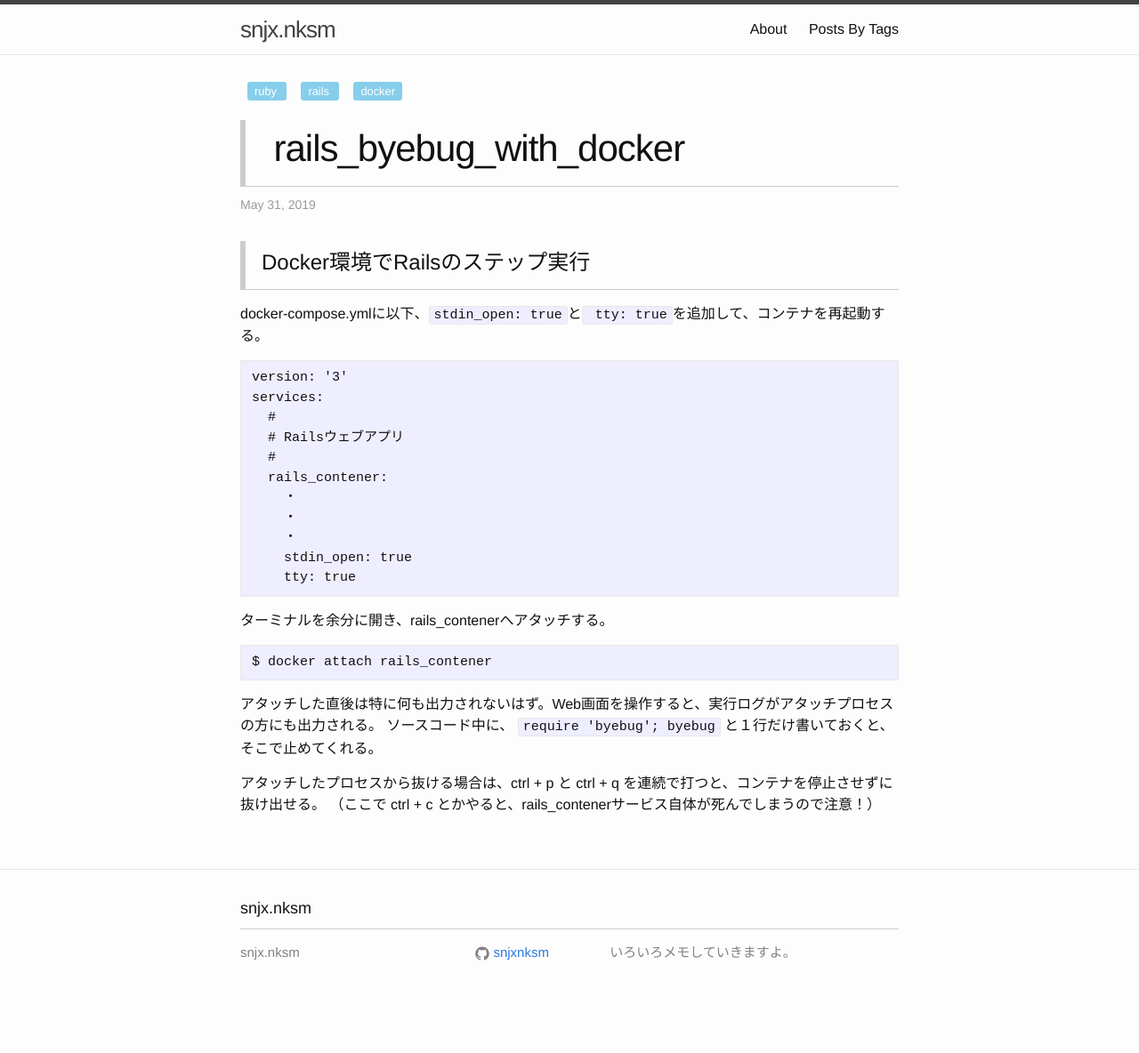
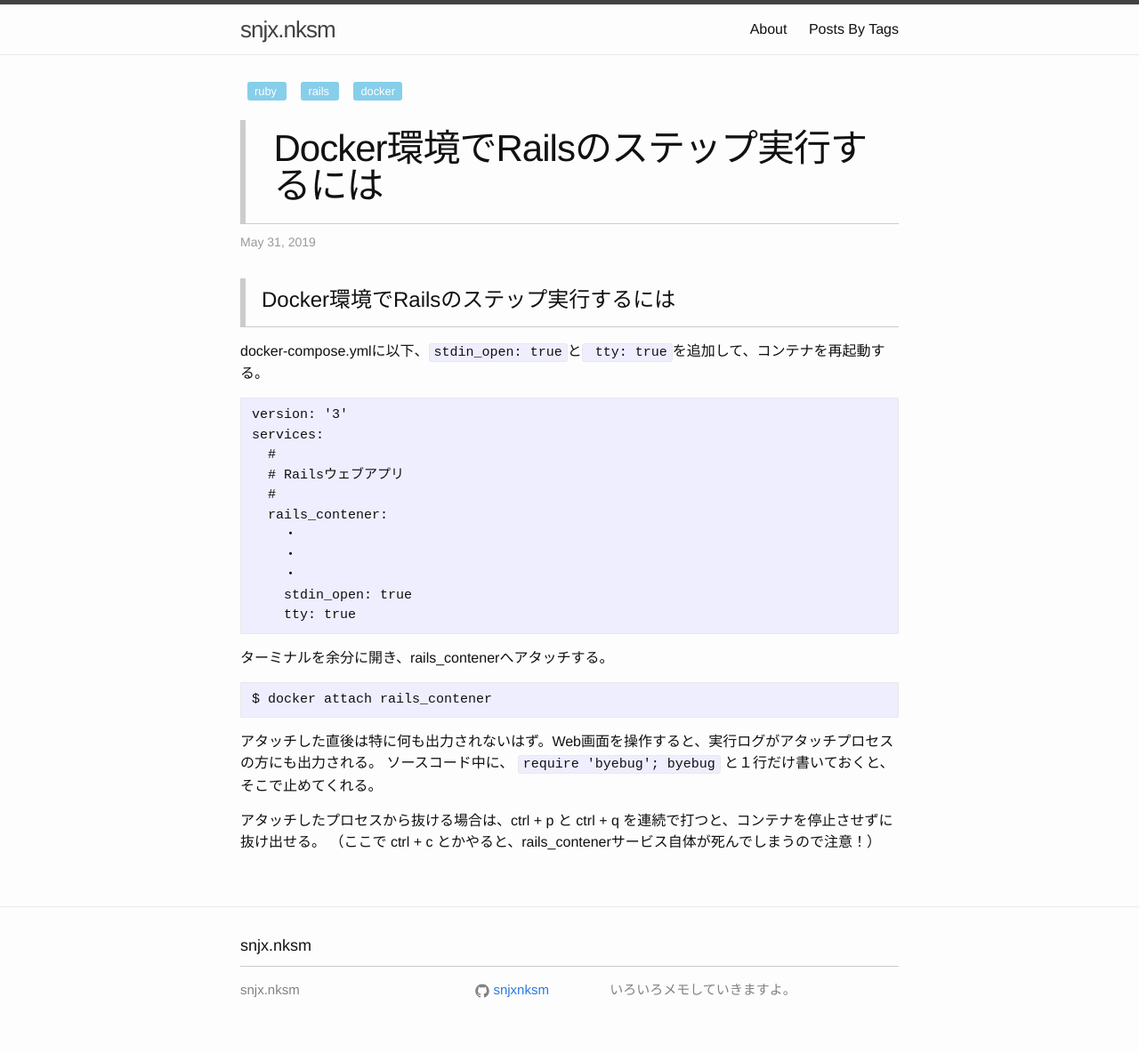
Before and after one commit to snjxnksm/snjxnksm.github.io, a Jekyll site: the page built from _posts/2019-05-31-railsbyebugwithdocker.markdown, in a window 1280 px wide. Shown: the whole page at 89% size. Built offline with Jekyll 4.4.1, drawn with Linux system fonts in a browser that asks for light colours; before the commit the page ends 1142 px from its top, so only the background shows below that.

Commit message:
タイトル修正

```diff
--- a/_posts/2019-05-31-railsbyebugwithdocker.markdown
+++ b/_posts/2019-05-31-railsbyebugwithdocker.markdown
@@ -1,13 +1,13 @@
 ---
 layout: post
-title: "rails_byebug_with_docker"
+title: "Docker環境でRailsのステップ実行するには"
 date: "2019-05-31 17:07:26 +0900"
 tags:
   - ruby
   - rails
   - docker
 ---
-# Docker環境でRailsのステップ実行
+# Docker環境でRailsのステップ実行するには
 
 docker-compose.ymlに以下、`stdin_open: true`と` tty: true`を追加して、コンテナを再起動する。
 
```
